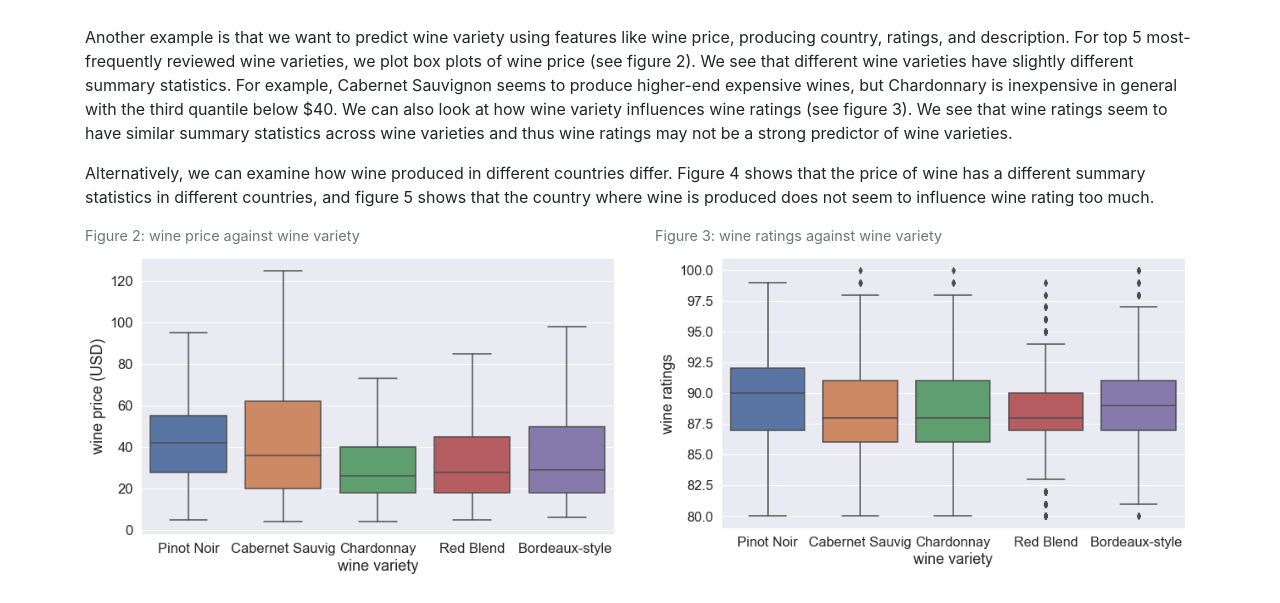
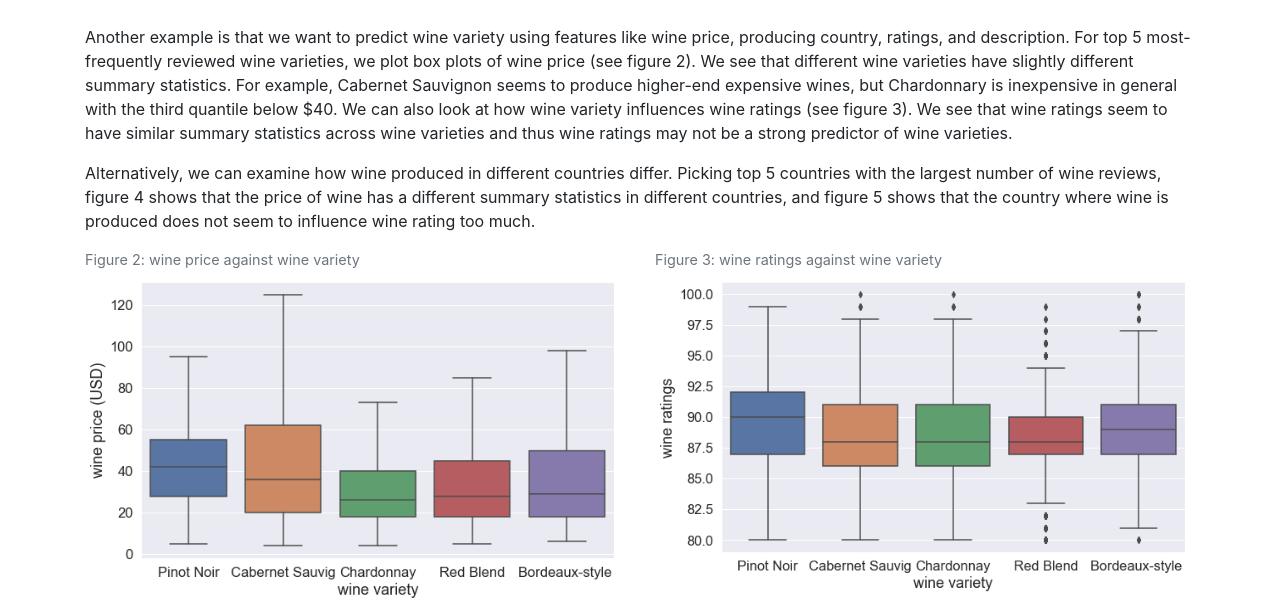
Before and after one commit to weitian-ding/05839-byte2, a Flask app: page /quality in a window 1280 px wide. Shown: the part 1739-2342 px from the top of the page. Run offline with Flask 2, Linux system fonts and the light colour scheme; some libraries are stand-ins or nearby versions.

Commit message:
added text explaination

```diff
--- a/templates/completeness.html
+++ b/templates/completeness.html
@@ -104,7 +104,8 @@
     </p>
 
     <p>Alternatively, we can examine how wine produced in different countries differ.
-        Figure 4 shows that the price of wine has a different summary statistics in different countries,
+        Picking top 5 countries with the largest number of wine reviews,
+        figure 4 shows that the price of wine has a different summary statistics in different countries,
         and figure 5 shows that the country where wine is produced does not seem to
         influence wine rating too much.
     </p>
```
